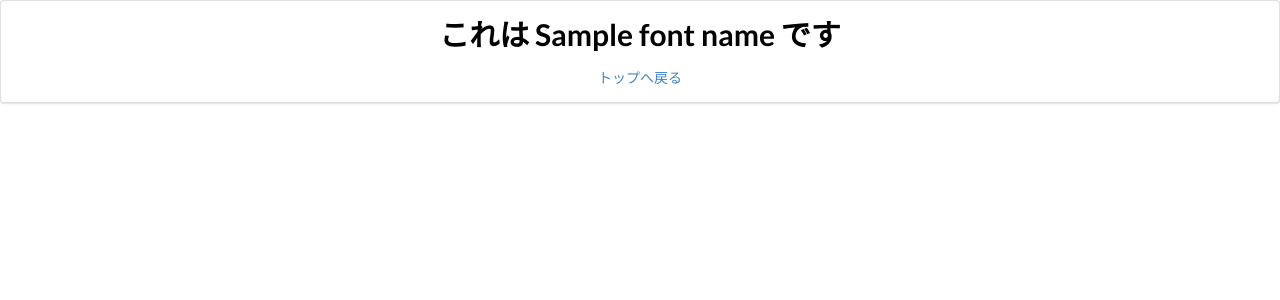
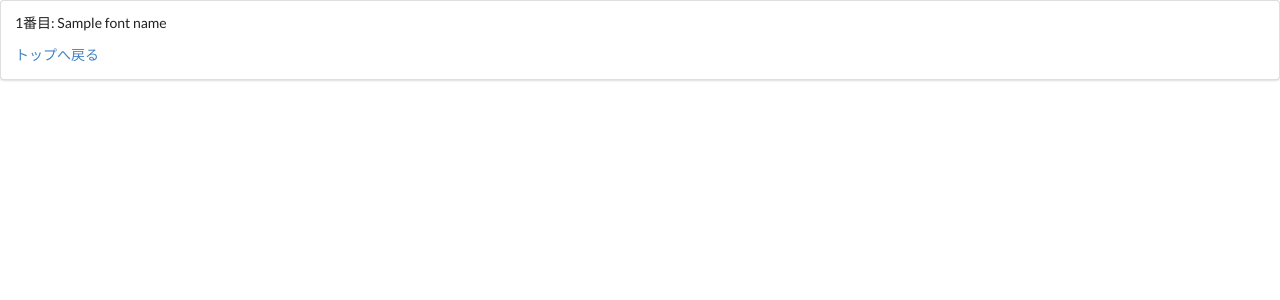
Before and after one commit to sort-font/webpage, a Flask app: template templates/result.html in a window 1280 px wide. Shown: the top 300 px of the page. Run offline with Flask 2, Linux system fonts and the light colour scheme; the template is opened without the code that fills it: most values are stand-ins (such as "Sample title", 1, 10 or a date in 2020); parts of the project's set-up code (start-up, migrations or seed data) failed here and were passed over; some libraries are stand-ins or nearby versions.

Commit message:
feat: 表示するフォント数を複数にできるHTMLコードを追加

```diff
--- a/templates/index.html
+++ b/templates/index.html
@@ -10,6 +10,7 @@
         onsubmit="onloading()"
     >
         <input type="file" name="image" accept="image/png, image/jpeg">
+        <input type="number" name="display_num" maxlength="2" value="5" placeholder="表示する候補数" step="1">
         <button type="submit" class="ui button">submit</button>
     </form>
 </div>
--- a/templates/result.html
+++ b/templates/result.html
@@ -1,8 +1,12 @@
 {% extends "layout.html" %}
 {% block content %}
-<div class="ui center aligned segment">
+<div class="ui aligned segment">
   {% if fontName %}
-  <h1>これは {{ fontName }} です</h1>
+    <div class="ui relaxed list">
+    {% for name in fontName %}
+    <div class="item">{{ loop.index }}番目: {{ name }}</div>
+    {% endfor %}
+    </div>
   <a href="./">トップへ戻る</a>
   {% else %}
   <a href="./">トップへ戻る</a>
```
Also changed, not shown: static/images/STHeiti Medium_35dbd1be-f62c-4085-9906-010a915839f7.png (deleted).
